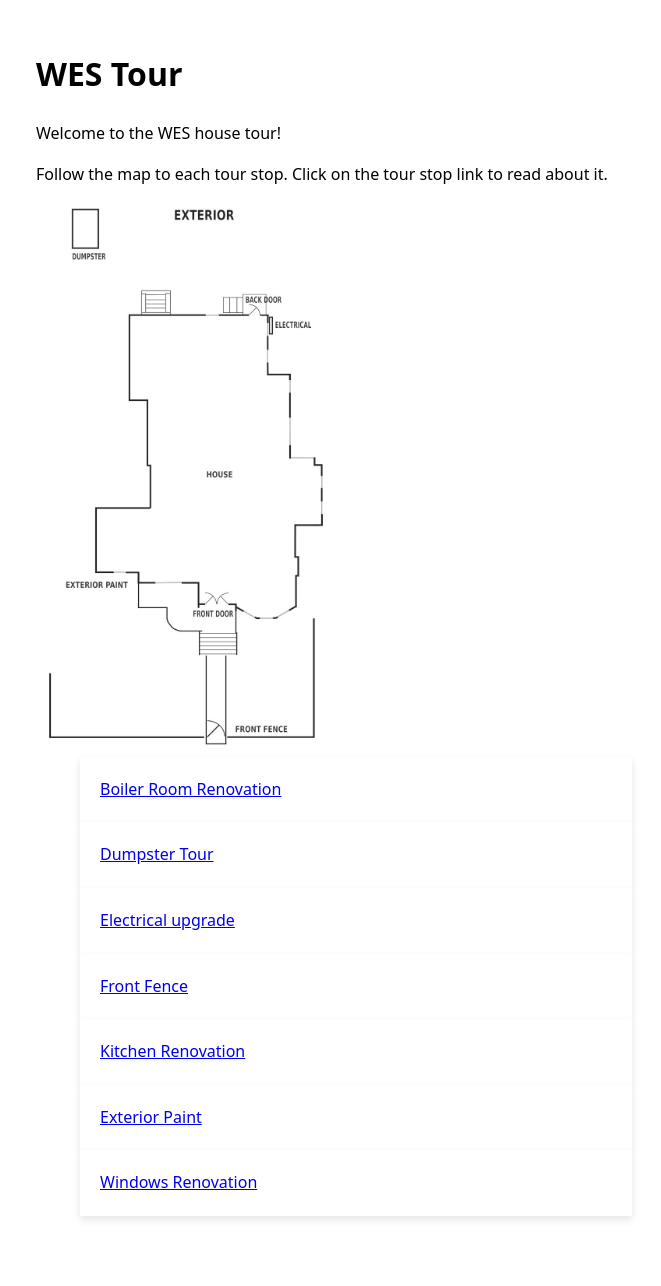
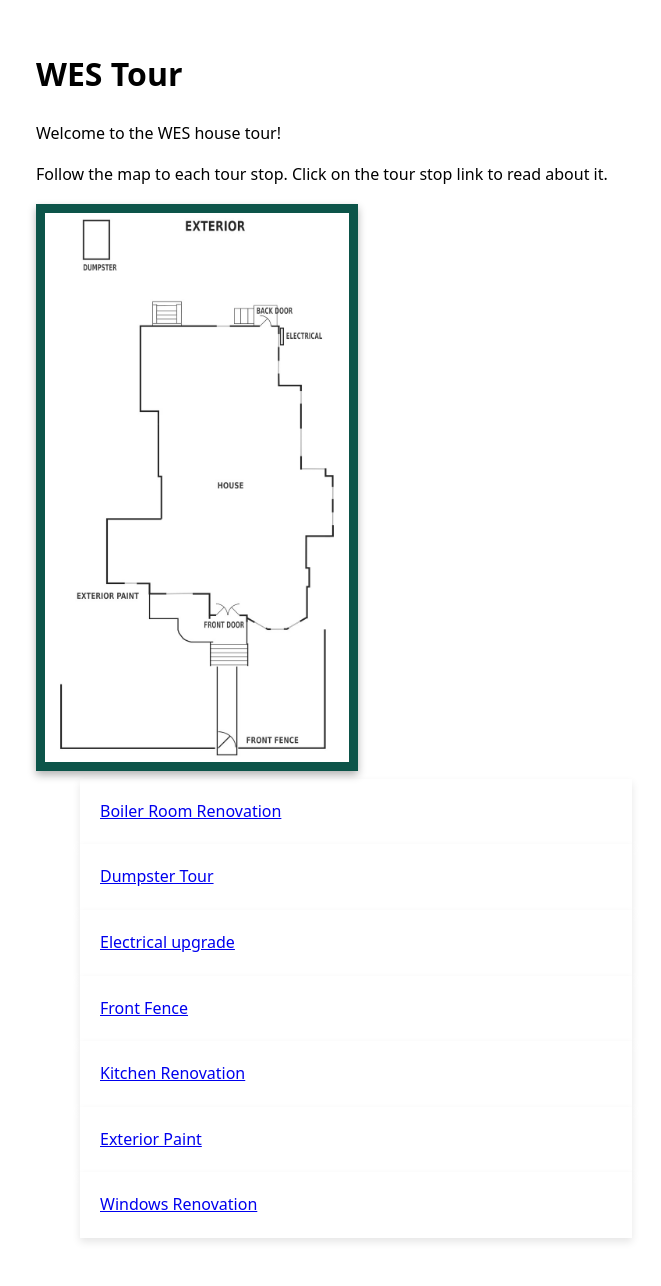
Before and after one commit to mciechanumich/WEStour, a Jekyll site: the page built from docs/index.html, in a window 1280 px wide. Shown: the whole page, without its empty margins (284-945 px from the left). Built offline with Jekyll 4.4.1, drawn with Linux system fonts in a browser that asks for light colours; before the commit the page ends 1264 px from its top, so only the background shows below that.

Commit message:
Add class to framed image in index.html

```diff
--- a/docs/index.html
+++ b/docs/index.html
@@ -10,7 +10,7 @@ title: WES Tour
 </p>
 </div>
 
-  <img src="image/exterior2.jpg" alt="exterior map"  width=300>
+  <img src="image/exterior2.jpg" alt="exterior map"  width=300 class="framed-image">
 
 {% for p in site.pages %}
     {% if p.published %}
```
